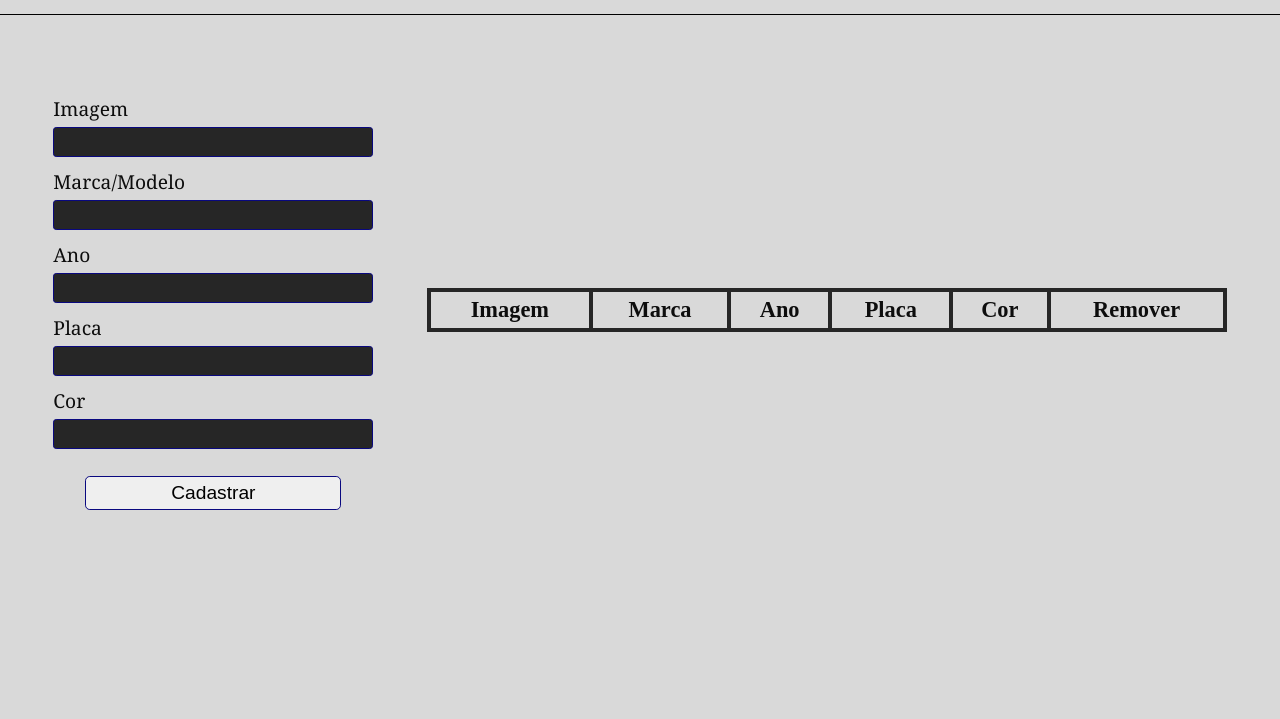
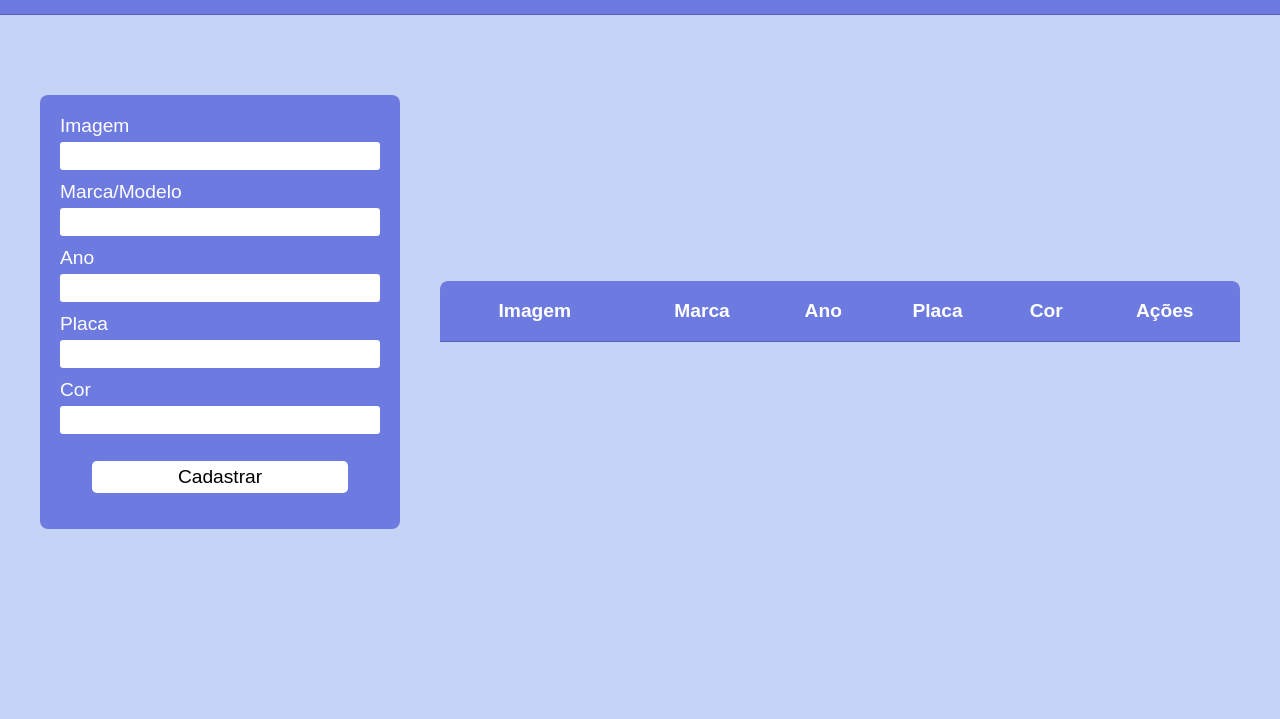
Before and after one commit to DouglasPds/CatalogoDeCarros, a website: page index.html in a window 1280 px wide. Shown: the part 81-800 px from the top of the page. Drawn offline with Linux system fonts and the light colour scheme; no server answers.

Commit message:
Mudança no estilo da aplicação

```diff
--- a/catalogo.js
+++ b/catalogo.js
@@ -76,7 +76,9 @@
       const $tr = doc.createElement('tr');
       $tr.appendChild(createImg(value.imagem));
       arrForm.map((item) => $tr.appendChild(createTd(item, value)));
-      $tr.appendChild(createButtonRemove());
+      const tdAction = createButtonRemove();
+      tdAction.appendChild(createButtonUpdate());
+      $tr.appendChild(tdAction);
       return $tr;
     }
 
@@ -103,6 +105,13 @@
       return createTd($buttonRemove);
     }
 
+    function createButtonUpdate() {
+      const $buttonUpdate = doc.createElement('button');
+      const $contentButtonUpdate = doc.createTextNode('Atualizar');
+      $buttonUpdate.appendChild($contentButtonUpdate);
+      return $buttonUpdate;
+    }
+
     function removeRow($buttonRemove) {
       $buttonRemove.addEventListener('click', () => $tbody.removeChild($buttonRemove
         .parentElement.parentElement));
--- a/index.html
+++ b/index.html
@@ -43,7 +43,7 @@
           <th>Ano</th>
           <th>Placa</th>
           <th>Cor</th>
-          <th>Remover</th>
+          <th>Ações</th>
         </thead>
         <tbody data-js="tbody">
         </tbody>
@@ -52,7 +52,6 @@
 
   </div>
 
-
   <script src="catalogo.js"></script>
 </body>
 </html>
--- a/style.css
+++ b/style.css
@@ -4,9 +4,19 @@
   box-sizing: border-box;
 }
 
+:root {
+  --azul-claro: #C5D3F6;
+  --azul-escuro: #6D7AE0;
+  --branco: #fff;
+  --preto: #000;
+  --linha: rgba(0, 0, 0, .2);
+  --hover: rgba(197, 211, 246, .5);
+}
+
 body {
-  background: #d9d9d9;
-  color: #0d0d0d;
+  font-family: Arial, Helvetica, sans-serif;
+  background: var(--azul-claro);
+  color: var(--preto);
 }
 
 img {
@@ -18,7 +28,9 @@ header {
   height: 6rem;
   align-items: center;
   justify-content: space-around;
-  border-bottom: 1px solid black;
+  border-bottom: 1px solid var(--linha);
+  background: var(--azul-escuro);
+  color: var(--branco);
 }
 
 .container {
@@ -27,17 +39,21 @@ header {
   align-items: center;
   justify-content: space-evenly;
   flex-wrap: wrap;
+  background: var(--azul-claro);
 }
 
 form {
   display: flex;
   flex-direction: column;
+  background: var(--azul-escuro);
+  padding: 20px;
+  border-radius: 8px;
 }
 
 label {
   font-size: 1.2rem;
-  font-family: Georgia, "Times New Roman", Times, serif;
   margin-bottom: 0.3rem;
+  color: var(--branco);
 }
 
 input {
@@ -45,11 +61,11 @@ input {
   margin-bottom: 0.7rem;
   padding: 5px 10px;
   border-radius: 0.2rem;
-  border: 1px solid #09087f;
+  border: none;
   outline: none;
   font-size: 1rem;
-  background: #262626;
-  color: #f2f2f2;
+  background: var(--branco);
+  color: var(--preto);
 }
 
 section button {
@@ -59,29 +75,64 @@ section button {
   padding: 5px 10px;
   width: 80%;
   outline: none;
-  border: 1px solid #09087f;
+  border: none;
   border-radius: 0.3rem;
   font-size: 1.2rem;
+  cursor: pointer;
+  background: var(--branco);
+}
+
+table button {
+  font-size: 1rem;
+  width: 60%;
+  background: var(--azul-claro);
+}
+
+table button:hover {
+  background: var(--azul-escuro);
+  color: var(--branco);
 }
 
 table {
   width: 50rem;
+  background: var(--branco);
+  border-radius: 8px;
+  border-spacing: 0;
   border-collapse: collapse;
 }
 
-table,
-th,
-td {
-  text-align: center;
-  border: 4px solid #262626;
-  padding: 5px 10px;
+tr {
+  border-bottom: 1px solid var(--linha);
+}
+
+thead tr th:first-child {
+  border-top-left-radius: 8px;
+}
+
+thead tr th:last-child {
+  border-top-right-radius: 8px;
+}
+
+tbody tr:last-child {
+  border: none;
+}
+
+tbody tr:hover {
+  background-color: var(--hover) ;
+}
+
+thead {
+  background: var(--azul-escuro);
+  color: var(--branco);
 }
 
 th {
-  height: 40px;
-  font-size: 1.4rem;
+  line-height: 60px;
+  font-size: 1.2rem;
 }
 
 td {
-  font-size: 1.2rem;
+  padding: 10px 0;
+  text-align: center;
+  font-size: 1rem;
 }
```
